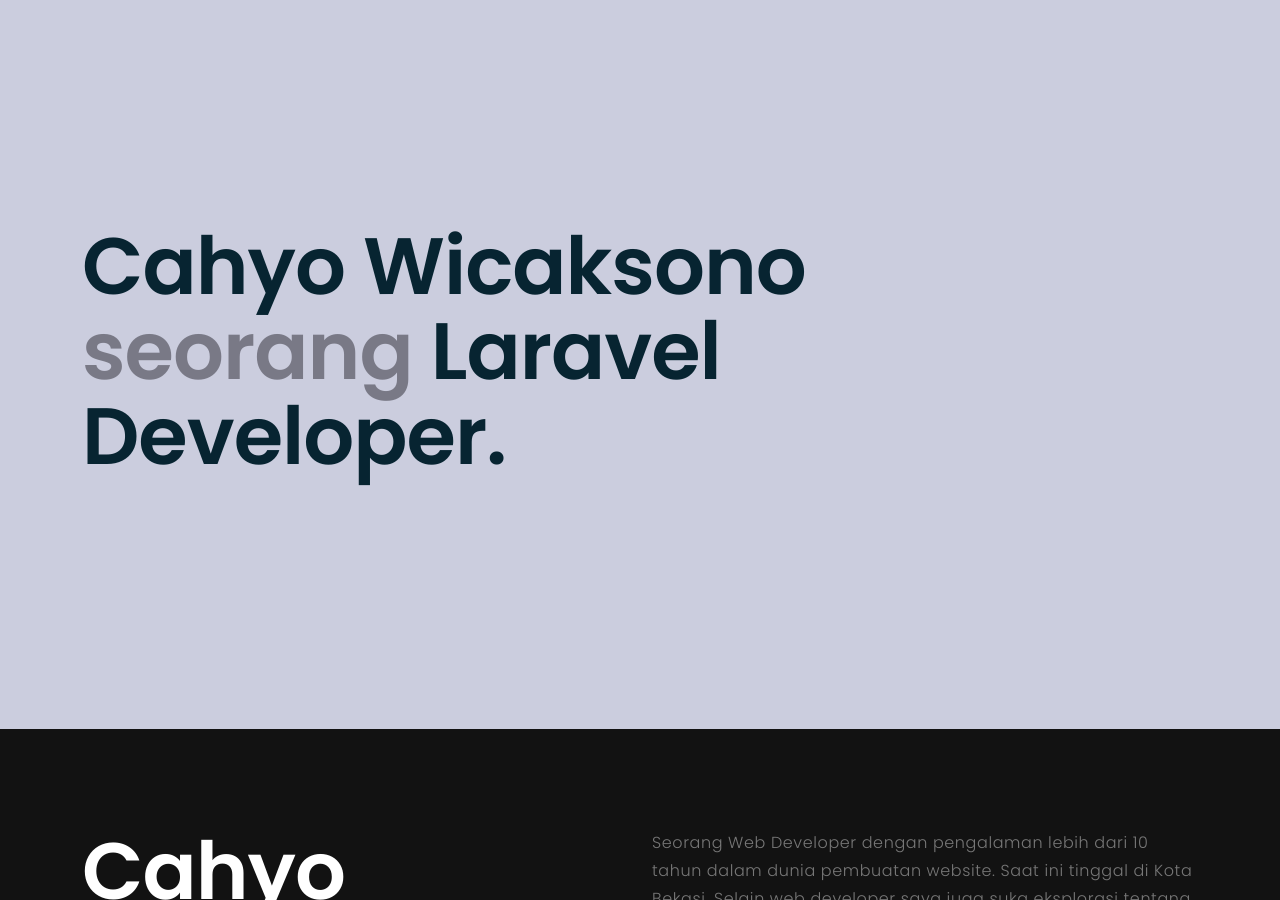
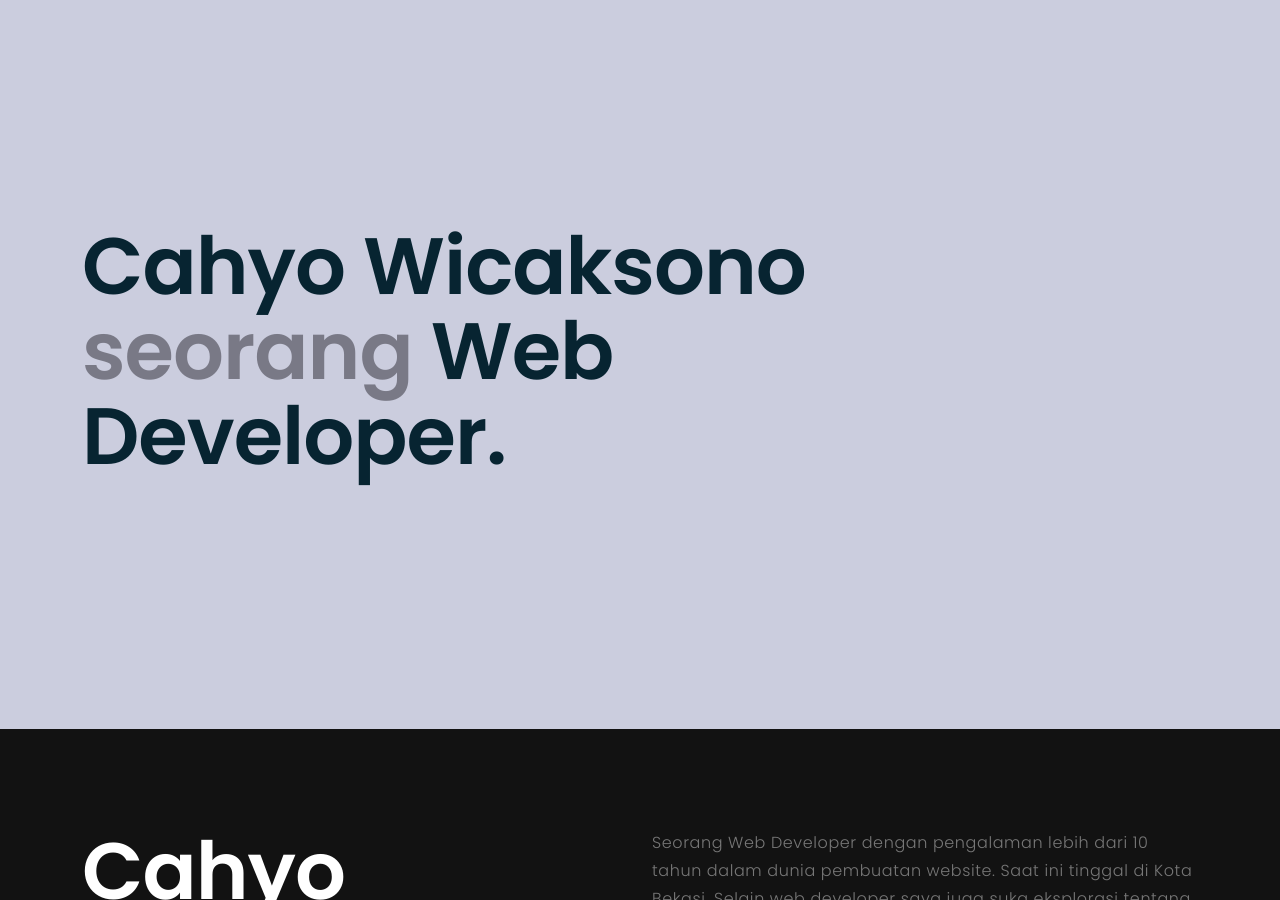
Before and after one commit to cwicaksono/cwicaksono.github.io, a Jekyll site: the page built from index.html, in a window 1280 px wide and 900 px high. Built offline with Jekyll 4.4.1, drawn with Linux system fonts in a browser that asks for light colours; nearby versions of some CDN libraries; Markdown is read by kramdown in place of the engine named in the settings; the list of posts is cut into pages by our own code.

Commit message:
Update hero.html

```diff
--- a/_includes/hero.html
+++ b/_includes/hero.html
@@ -2,7 +2,7 @@
     <div class="container paddingcontent">
         <div class="row boxbio">
             <div class="col-md-12 col-lg-9 pt-4">
-                <div class="titleabout" style="color:#072431">Cahyo Wicaksono <span style="color:#797986;">seorang</span> Laravel Developer.</div>
+                <div class="titleabout" style="color:#072431">Cahyo Wicaksono <span style="color:#797986;">seorang</span> Web Developer.</div>
             </div>
         </div>
     </div>
```
